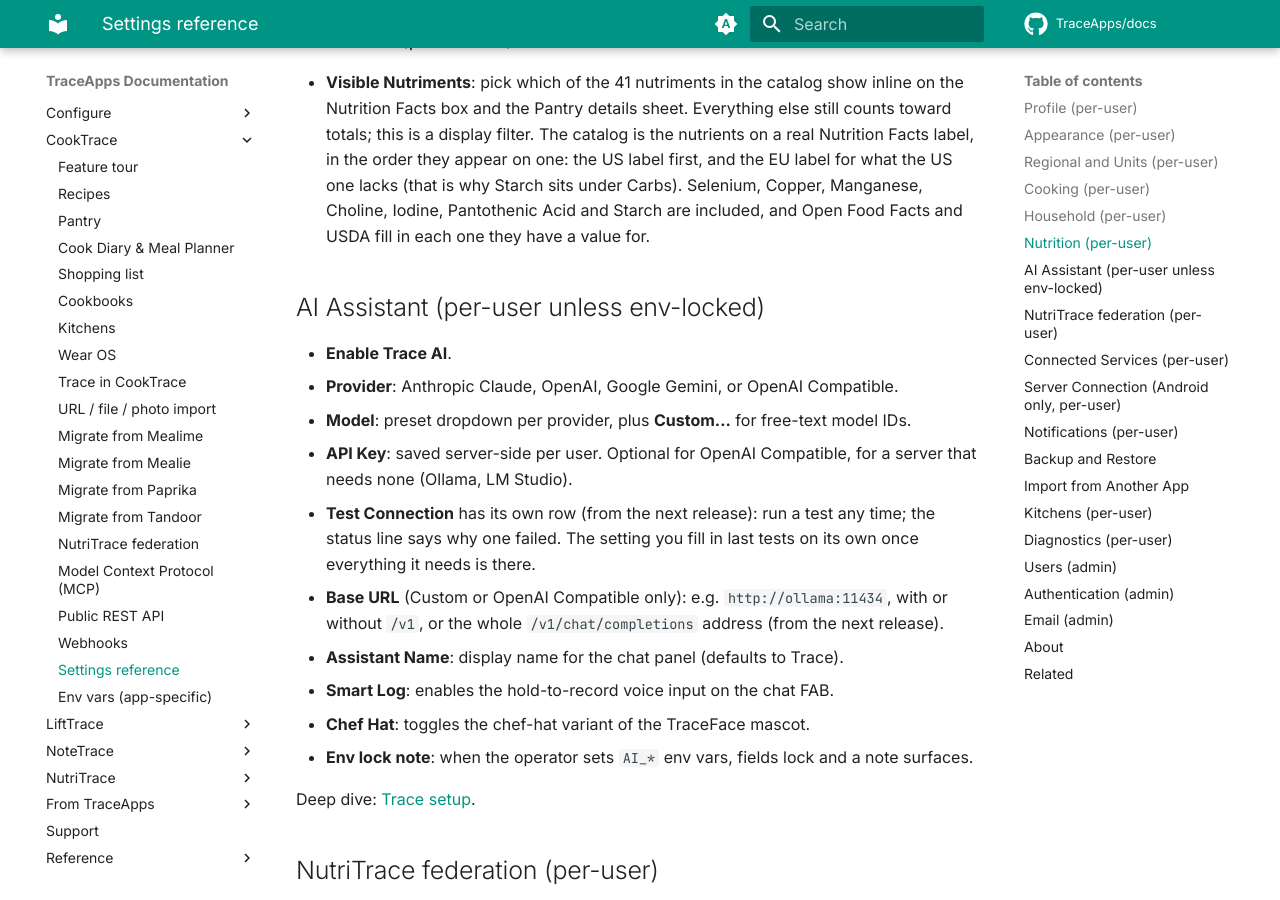
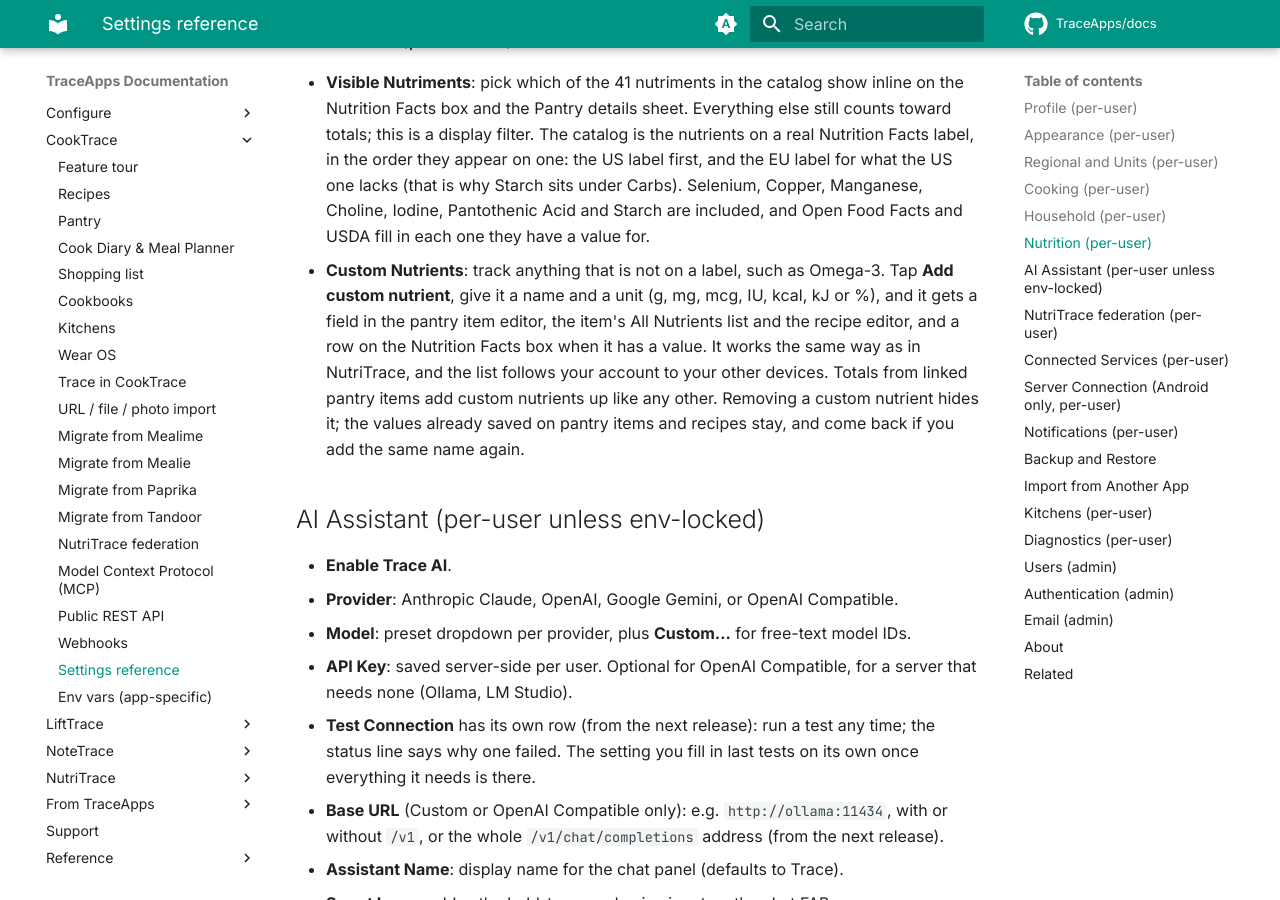
Before and after one commit to TraceApps/docs, an MkDocs documentation site: the page built from docs/cooktrace/settings.md, in a window 1280 px wide and 900 px high, scrolled down 2202 px. Built offline with MkDocs 1.6.1 and Material for MkDocs 9.7.7, drawn with Linux system fonts in a browser that asks for light colours; comment, search, counter and statistics services are not loaded.

Commit message:
CookTrace: custom nutrients in the docs (TraceApps/nutritrace#281)

```diff
--- a/docs/cooktrace/settings.md
+++ b/docs/cooktrace/settings.md
@@ -52,6 +52,7 @@ The setup wizard asks the same question (**Who Do You Cook For?**), and you can
 ## Nutrition (per-user)
 
 - **Visible Nutriments**: pick which of the 41 nutriments in the catalog show inline on the Nutrition Facts box and the Pantry details sheet. Everything else still counts toward totals; this is a display filter. The catalog is the nutrients on a real Nutrition Facts label, in the order they appear on one: the US label first, and the EU label for what the US one lacks (that is why Starch sits under Carbs). Selenium, Copper, Manganese, Choline, Iodine, Pantothenic Acid and Starch are included, and Open Food Facts and USDA fill in each one they have a value for.
+- **Custom Nutrients**: track anything that is not on a label, such as Omega-3. Tap **Add custom nutrient**, give it a name and a unit (g, mg, mcg, IU, kcal, kJ or %), and it gets a field in the pantry item editor, the item's All Nutrients list and the recipe editor, and a row on the Nutrition Facts box when it has a value. It works the same way as in NutriTrace, and the list follows your account to your other devices. Totals from linked pantry items add custom nutrients up like any other. Removing a custom nutrient hides it; the values already saved on pantry items and recipes stay, and come back if you add the same name again.
 
 ## AI Assistant (per-user unless env-locked)
 
```
